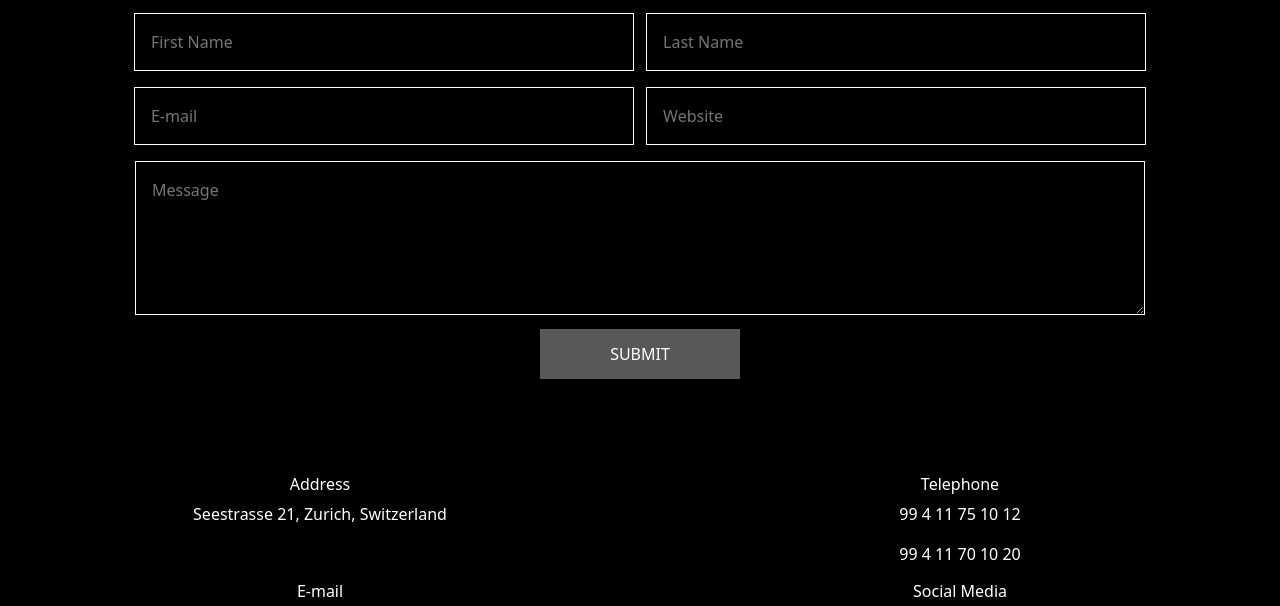
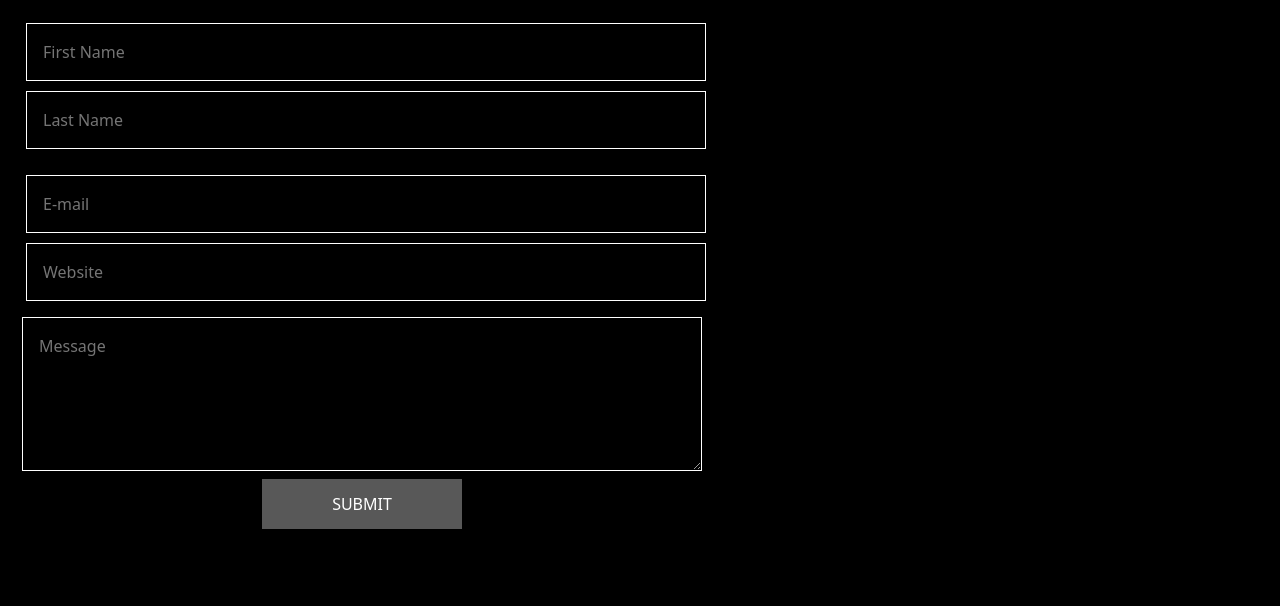
Before and after one commit to Anita9771/Jewelry-shop, a plain HTML site: page contact.html in a window 1280 px wide. Shown: the part 910-1516 px from the top of the page. Drawn offline with nearby package versions, Linux system fonts and the light colour scheme.

Commit message:
for queries

```diff
--- a/media.css
+++ b/media.css
@@ -204,4 +204,38 @@
     .banner img{
         width: 300px !important;
     }
+
+    .map img{
+        width: 700px !important;
+    }
+
+    .reach{
+        display: flex;
+        flex-direction: column;
+    }
+
+    .form{
+        display: flex;
+        flex-direction: column;
+        width: 700px !important;
+        justify-content: center !important;
+        align-items: center !important;
+    }
+
+    input, textarea{
+        width: 680px !important;
+    }
+
+    textarea{
+        display: flex;
+        align-self:flex-start;
+
+    }
+
+    input{
+        margin-top: 10px !important;
+        margin-left: auto !important;
+        display: flex;
+        align-self:flex-start;
+    }
 }
```
